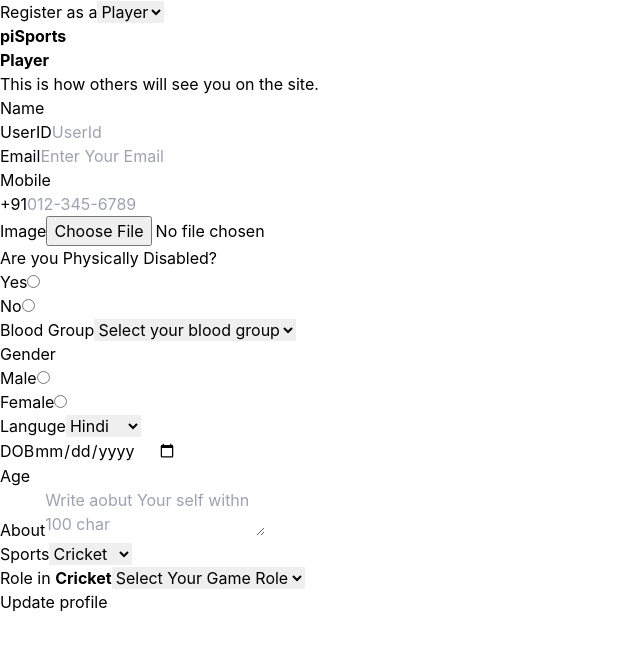
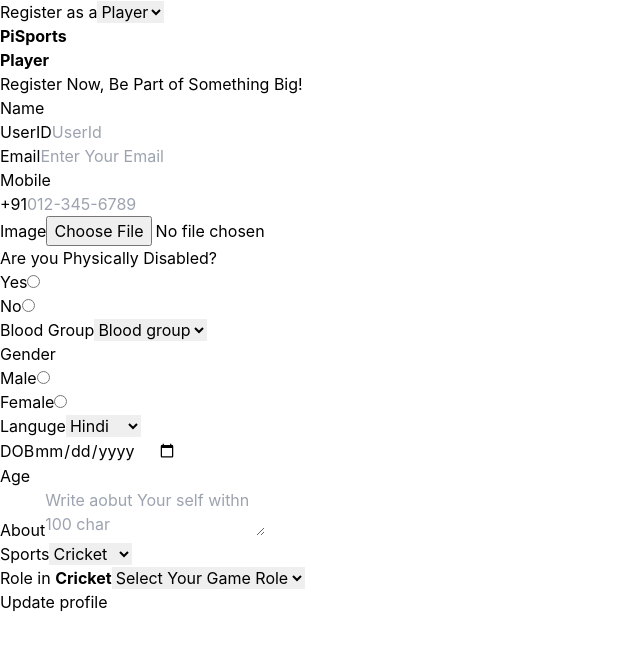
Before and after one commit to SSR14FEB/piSports, a React (Vite) app in the folder Forntend/: page /Registraton in a window 1280 px wide. Shown: the top 650 px of the page, without its empty margins (0-640 px from the left). Built offline with nearby package versions, Linux system fonts and the light colour scheme.

Commit message:
Aligment fix in Register page allso bug fix in calendr

```diff
--- a/Forntend/src/Components/Registration/Registraton.jsx
+++ b/Forntend/src/Components/Registration/Registraton.jsx
@@ -54,6 +54,9 @@
   const cale = (Event) => {
     setDatee(Event.target.value);
     const calculatedAge = differenceInYears(new Date(), new Date(datee));
+    if(calculatedAge == 0 || calculatedAge == NaN)
+      alert("Please Slecte Valid Date")
+      else
     setAge(calculatedAge);
   };
   // form validation
@@ -63,7 +66,7 @@
       if (id[i].value === "") {
         e.preventDefault();
         Swal.fire({
-          title: "Error!",
+          title: "Its Look Your Energy is Low!",
           text: "Please Fill The Form Properly",
           icon: "error",
           confirmButtonText: "Cool",
@@ -122,15 +125,15 @@
         <header className="flex flex-col h-[132px] justify-between">
           <p className="relative mt-5 ml-5 text-orange-500">
             <Link to="/*">
-              <strong>piSports</strong>
+              <strong>PiSports</strong>
             </Link>
           </p>
           <div>
             <p className="relative ml-20">
-              <strong>{resgister}</strong>
+              <strong className="font-bold text-lg">{resgister}</strong>
             </p>
-            <p className="relative ml-20">
-              This is how others will see you on the site.
+            <p className="text-xs font-semibold relative ml-20">
+              Register Now, Be Part of Something Big!
             </p>
           </div>
         </header>
@@ -285,16 +288,16 @@
                 </div>
               </div>
             </div>
-            <div className="flex flex-col ml-6 mt-8 shadow-md">
+            <div className="flex flex-col ml-6 mt-8 ">
               <label htmlFor="blood" className="text-base font-medium mb-2">
                 Blood Group
               </label>
               <select
                 id="blood"
-                className="bg-white border border-gray-300 rounded-md focus:ring focus:ring-blue-500 focus:border-blue-500 py-1 px-1"
+                className="bg-white border shadow-md rounded-md focus:ring focus:ring-blue-500 focus:border-blue-500 py-1 px-1"
               >
                 <option value="" className="text-gray-400" disabled selected>
-                  Select your blood group
+                  Blood group
                 </option>
                 <option value="A+">A+</option>
                 <option value="A-">A-</option>
@@ -351,14 +354,14 @@
               <label htmlFor="Languge">Languge</label>
               <select
                 id="Name"
-                className="bg-white border rounded-sm pl-4 appearance-none "
+                className="bg-white border rounded-sm pl-4 w-28 appearance-none "
               >
                 <option value="Hindi">Hindi</option>
                 <option value="English">English</option>
               </select>
             </div>
           </section>
-          <section className="w-[38vw] h-24 flex flex-wrap justify-between">
+          <section className="w-[37vw] h-24 flex flex-wrap justify-between">
             <div className=" flex flex-col justify-center ml-10 mb-4 h-24">
               <label htmlFor="datepicker">DOB</label>
               <input
@@ -370,12 +373,12 @@
               />
             </div>
 
-            <div className=" flex flex-col justify-center ml-10 mt-4 h-24">
+            <div className=" flex flex-col justify-center ml-10  h-24">
               <label htmlFor="datepicker">Age</label>
               <input
                 type="text"
                 value={age}
-                className="w-32 text-center border "
+                className="w-28 text-center border "
                 readOnly
               />
             </div>
@@ -383,13 +386,14 @@
           <section className=" ml-10 flex flex-wrap flex-col">
             <label htmlFor="About">About</label>
             <textarea
+
               name=""
               id="About"
               maxLength="101"
-              className="w-[50%] h-[30vh]  bg-white shadow appearance-none  text-black border-2  rounded-sm pl-1  focus:shadow-outline"
+              className="w-[50%] h-[10vh]  bg-white shadow appearance-none  text-black border-2  rounded-sm pl-1  focus:shadow-outline resize-none"
               placeholder="Write aobut Your self withn 100 char"
               onChange={(e) => {
-                e.target.value.length > 500
+                e.target.value.length > 100
                   ? alert(
                       `You have exceeded the limit of 500 characters by  characters.`
                     )
@@ -493,6 +497,12 @@
                 ""
               )}
             </div>
+            <div className="w-[38vw] h-24 flex flex-wrap justify-between ">
+                <div>
+
+
+                </div>
+              </div>
           </section>
           <section className="w-[38vw] h-24 flex flex-wrap justify-center ">
             <div className="w-[32.5vw] flex flex-wrap items-center justify-start mt-5">
```
